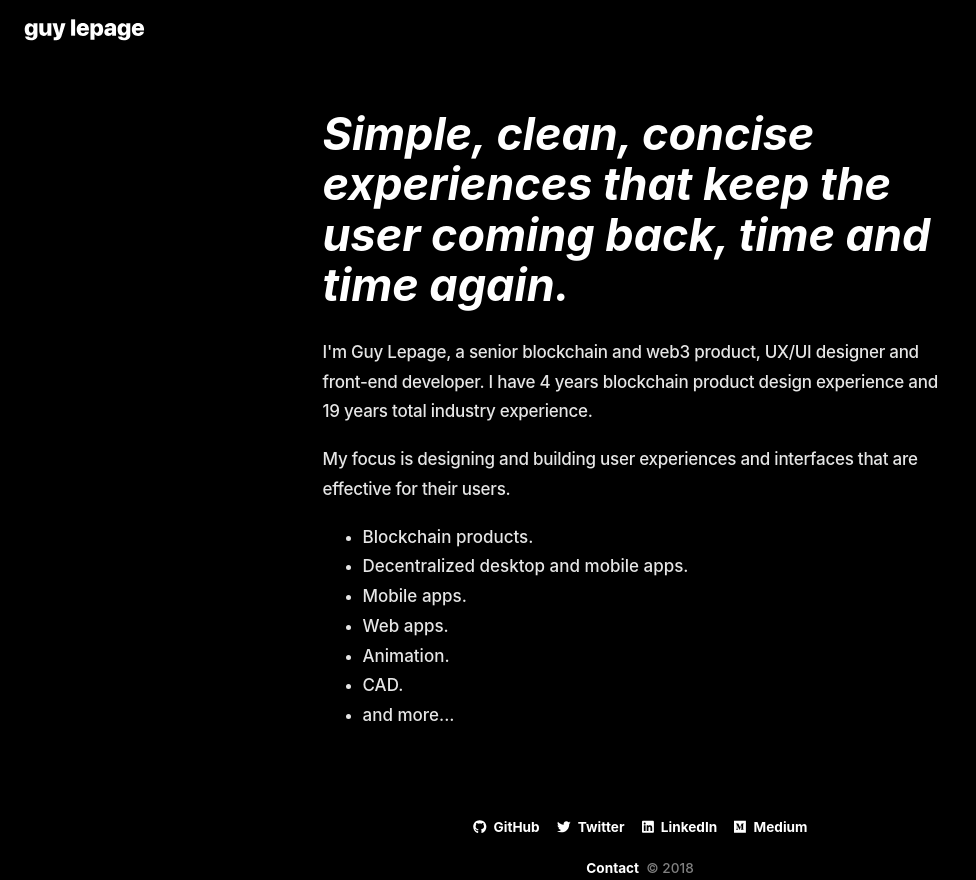
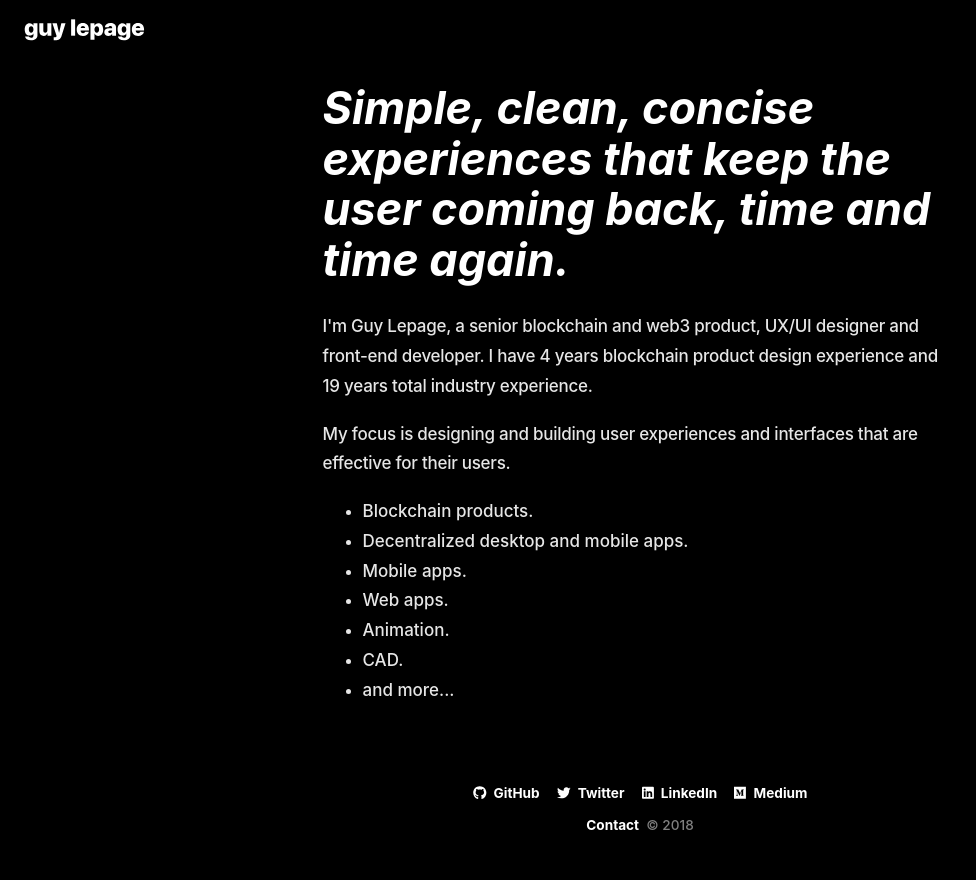
Before and after one commit to guylepage3/lepage.cc, a React (Create React App) app: page /home in a window 1280 px wide. Shown: the whole page, without its empty margins (0-976 px from the left). After the commit the page ends 838 px from the top, so only its background shows below. Built offline with nearby package versions, Linux system fonts and the light colour scheme.

Commit message:
refactored vertical spacing footer header
Signed-off-by: Guy Lepage <guylepage3@gmail.com>

```diff
--- a/package.json
+++ b/package.json
@@ -1,6 +1,6 @@
 {
   "name": "lepage.cc",
-  "version": "2.1.21",
+  "version": "2.1.22",
   "private": true,
   "dependencies": {
     "@fortawesome/fontawesome-svg-core": "^1.2.8",
--- a/src/components/Footer.js
+++ b/src/components/Footer.js
@@ -4,9 +4,9 @@ import { FontAwesomeIcon } from '@fortawesome/react-fontawesome'
 class Footer extends Component {
   render() {
     return (
-      <footer className="container-fluid mx-auto text-center mb-2">
-        <div className="mb-2 text-white-50 text-footer font-weight-bold">
-          <ul className="list-inline">
+      <footer className="container-fluid mx-auto text-center mb-4">
+        <div className="text-white-50 text-footer font-weight-bold">
+          <ul className="list-inline my-2">
             <li className="list-inline-item mx-2">
               <a href="https://github.com/guylepage3/"
                 alt="GitHub guylepage3 (Guy Lepage)"
--- a/src/components/HeaderLight.js
+++ b/src/components/HeaderLight.js
@@ -4,11 +4,7 @@ import logo from './../img/guylepage-logo-wordmark-white.svg';
 class HeaderLight extends Component {
   render() {
     return (
-      <nav
-        className="
-          navbar
-          fixed-top
-        "
+      <nav className="navbar fixed-top"
         style={{
           height: '56px',
           backgroundColor: '#000'
--- a/src/components/Home.js
+++ b/src/components/Home.js
@@ -6,7 +6,7 @@ import Landing from './Landing';
 class Home extends Component {
   render() {
     return (
-      <div className="d-flex w-100 h-100 mx-auto p-4 flex-column">
+      <div className="d-flex w-100 h-100 mx-auto px-4 flex-column">
         <HeaderLight />
         <div
           style={{
--- a/src/components/Intro.js
+++ b/src/components/Intro.js
@@ -15,7 +15,7 @@ class Intro extends Component {
   }
   render() {
     return (
-      <div className="d-flex w-100 h-100 mx-auto p-4 flex-column">
+      <div className="d-flex w-100 h-100 mx-auto px-4 flex-column">
         <HeaderLight />
         <div
           style={{
--- a/src/components/NoMatch.js
+++ b/src/components/NoMatch.js
@@ -6,11 +6,11 @@ import Page404 from './Page404';
 class NoMatch extends Component {
   render() {
     return (
-      <div className="d-flex w-100 h-100 mx-auto p-4 flex-column">
+      <div className="d-flex w-100 h-100 mx-auto px-4 flex-column">
         <HeaderLight />
         <div
           style={{
-            paddingTop: '32px'
+            paddingTop: '56px'
           }}>
         </div>
         <Page404 />
--- a/src/components/Page404.js
+++ b/src/components/Page404.js
@@ -8,9 +8,7 @@ class Page404 extends Component {
         className="container text-center mx-auto my-auto anima-slidein">
         <div className="row">
           <div
-            className="
-              container
-            ">
+            className="container">
             <h1
               className="
                 text-white
```
